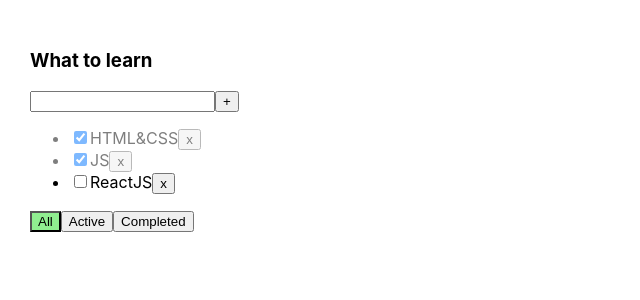
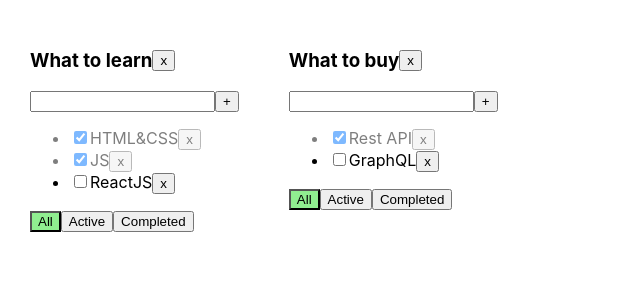
Before and after one commit to farabek/1-todolist, a React (Create React App) app: page / in a window 1280 px wide. Shown: the top 300 px of the page, without its empty margins (0-640 px from the left). Built offline with nearby package versions, Linux system fonts and the light colour scheme.

Commit message:
changes all files

```diff
--- a/src/App.css
+++ b/src/App.css
@@ -22,3 +22,8 @@
 .is-done {
   opacity: 0.5;
 }
+
+.todolist-title-container {
+  display: flex;
+  align-items: center;
+}
--- a/src/App.tsx
+++ b/src/App.tsx
@@ -11,61 +11,239 @@
 
 export type FilterValuesType = 'all' | 'active' | 'completed';
 
+type TodolistType = {
+  id: string;
+  title: string;
+  filter: FilterValuesType;
+};
+
+export type TasksStateType = {
+  [key: string]: TaskType[];
+};
+
 function App() {
-  const [tasks, setTasks] = useState<TaskType[]>([
+  // const [tasks, setTasks] = useState<TaskType[]>([
+  //   { id: v1(), title: 'HTML&CSS', isDone: true },
+  //   { id: v1(), title: 'JS', isDone: true },
+  //   { id: v1(), title: 'ReactJS', isDone: false },
+  // ]);
+
+  // const [filter, setFilter] = useState<FilterValuesType>('all');
+
+  let todolistID1 = v1();
+  let todolistID2 = v1();
+
+  let [todolists, setTodolists] = useState<TodolistType[]>([
+    { id: todolistID1, title: 'What to learn', filter: 'all' },
+    { id: todolistID2, title: 'What to buy', filter: 'all' },
+  ]);
+
+  let [tasks, setTasks] = useState<TasksStateType>({
+    [todolistID1]: [
       { id: v1(), title: 'HTML&CSS', isDone: true },
       { id: v1(), title: 'JS', isDone: true },
       { id: v1(), title: 'ReactJS', isDone: false },
-  ]);
+    ],
+    [todolistID2]: [
+      { id: v1(), title: 'Rest API', isDone: true },
+      { id: v1(), title: 'GraphQL', isDone: false },
+    ],
+  });
 
-  const [filter, setFilter] = useState<FilterValuesType>('all');
+  /////////////////////////////////////////////////////////////////
+  // const removeTask = (taskId: string) => {
+  //   const filteredTasks = tasks.filter((task) => {
+  //     return task.id !== taskId;
+  //   });
+  //   setTasks(filteredTasks);
+  // };
 
-  const removeTask = (taskId: string) => {
-    const filteredTasks = tasks.filter((task) => {
-      return task.id !== taskId;
-    });
-    setTasks(filteredTasks);
+  // // 1 ВАРИАНТ
+  // const removeTask = (taskId: string, todolistId: string) => {
+  //   // 1. Найдем таски для тудулиста, в котором будет происходить удаление
+  //   const todolistTasks = tasks[todolistId]
+  //   // 2. Удалим таску по которой кликнули
+  //   const newTodolistTasks = todolistTasks.filter(t => t.id !== taskId)
+  //   // 3. Перезапишем массив тасок на новый (отфильтрованный) массив
+  //   tasks[todolistId] = newTodolistTasks
+  //   // 4. Засетаем в state копию объекта, чтобы React отреагировал перерисовкой
+  //   setTasks({ ...tasks, newTodolistTasks })
+  // }
+  // 2 ВАРИАНТ
+  const removeTask = (taskId: string, todolistId: string) => {
+    const newTodolistTasks = {
+      ...tasks,
+      [todolistId]: tasks[todolistId].filter((t) => t.id !== taskId),
     };
+    setTasks(newTodolistTasks);
+  };
+  // // 3 ВАРИАНТ
+  // setTasks({ ...tasks, [todolistId]: tasks[todolistId].filter(t => t.id !== taskId) })
 
-  const addTask = (title: string) => {
+  /////////////////////////////////////////////////////////////////////
+
+  // const addTask = (title: string) => {
+  //   const newTask = {
+  //     id: v1(),
+  //     title: title,
+  //     isDone: false,
+  //   };
+  //   const newTasks = [newTask, ...tasks];
+  //   setTasks(newTasks);
+  // };
+
+  // // 1 ВАРИАНТ
+  // const addTask = (title: string, todolistId: string) => {
+  //   // 1. Создадим новую таску
+  //   const newTask = {
+  //     id: v1(),
+  //     title: title,
+  //     isDone: false,
+  //   };
+  //   // 2. Найдем массив тасок для тудулиста, в который будем добавлять новую таску
+  //   const todolistTasks = tasks[todolistId];
+  //   // 3. Перезапишем массив тасок на новый массив, добавив в начало новую таску
+  //   tasks[todolistId] = [newTask, ...todolistTasks];
+  //   // 4. Засетаем в state копию объекта, чтобы React отреагировал перерисовкой
+  //   setTasks({ ...tasks });
+  // };
+  // 2 ВАРИАНТ
+  const addTask = (title: string, todolistId: string) => {
     const newTask = {
       id: v1(),
       title: title,
       isDone: false,
     };
-    const newTasks = [newTask, ...tasks];
-    setTasks(newTasks);
+    const newTodolistTasks = { ...tasks, [todolistId]: [newTask, ...tasks[todolistId]] };
+    setTasks(newTodolistTasks);
+  };
+  // // 3 ВАРИАНТ
+  // const addTask = (title: string, todolistId: string) => {
+  //   const newTask = {
+  //     id: v1(),
+  //     title: title,
+  //     isDone: false,
+  //   };
+  //   setTasks({ ...tasks, [todolistId]: [newTask, ...tasks[todolistId]] });
+  // };
+
+  /////////////////////////////////////////////////////////////////////
+
+  // const changeFilter = (filter: FilterValuesType) => {
+  //   setFilter(filter);
+  // };
+  const changeFilter = (filter: FilterValuesType, todolistId: string) => {
+    const newTodolists = todolists.map((tl) => {
+      return tl.id === todolistId ? { ...tl, filter } : tl;
+    });
+    setTodolists(newTodolists);
   };
 
-  const changeFilter = (filter: FilterValuesType) => {
-    setFilter(filter);
+  /////////////////////////////////////////////////////////////////////
+
+  // const changeTaskStatus = (taskId: string, taskStatus: boolean) => {
+  //   const newState = tasks.map((t) => (t.id === taskId ? { ...t, isDone: taskStatus } : t));
+  //   setTasks(newState);
+  // };
+  // // 1 ВАРИАНТ
+  // const changeTaskStatus = (taskId: string, taskStatus: boolean, todolistId: string) => {
+  //   // 1. Найдем таски для тудулиста, в котором будет происходить изменение
+  //   const todolistTasks = tasks[todolistId]
+  //   // 2. Пробежимся по таскам и изменим статус таски по которой нажали
+  //   const newTodolistTasks = todolistTasks.map(t =>
+  //     t.id === taskId ? { ...t, isDone: taskStatus } : t
+  //   )
+  //   // 3. Перезапишем массив тасок на новый массив, с уже измененным статусом у таски
+  //   tasks[todolistId] = newTodolistTasks
+  //   // 4. Засетаем в state копию объекта, чтобы React отреагировал перерисовкой
+  //   setTasks({ ...tasks })
+  // }
+  // 2 ВАРИАНТ
+  const changeTaskStatus = (taskId: string, taskStatus: boolean, todolistId: string) => {
+    const newTodolistTasks = {
+      ...tasks,
+      [todolistId]: tasks[todolistId].map((t) =>
+        t.id === taskId ? { ...t, isDone: taskStatus } : t,
+      ),
+    };
+    setTasks(newTodolistTasks);
+  };
+  // // 3 ВАРИАНТ
+  // const changeTaskStatus = (taskId: string, taskStatus: boolean, todolistId: string) => {
+  //   setTasks({
+  //     ...tasks,
+  //     [todolistId]: tasks[todolistId].map((t) =>
+  //       t.id === taskId ? { ...t, isDone: taskStatus } : t,
+  //     ),
+  //   });
+  // };
+
+  /////////////////////////////////////////////////////////////////////
+
+  const removeTodolist = (todolistId: string) => {
+    const newTodolists = todolists.filter((tl) => tl.id !== todolistId);
+    setTodolists(newTodolists);
+
+    // удалим таски для тудулиста из стейта где мы храним таски
+    delete tasks[todolistId];
+    // засетаем в state копию объекта
+    setTasks({ ...tasks });
   };
 
-  const changeTaskStatus = (taskId: string, taskStatus: boolean) => {
-    const newState = tasks.map((t) => (t.id === taskId ? { ...t, isDone: taskStatus } : t));
-    setTasks(newState);
-  };
+  /////////////////////////////////////////////////////////////////////
 
-  let tasksForTodolist = tasks;
-  if (filter === 'active') {
-    tasksForTodolist = tasks.filter((task) => !task.isDone);
+  // let tasksForTodolist = tasks;
+  // if (filter === 'active') {
+  //   tasksForTodolist = tasks.filter((task) => !task.isDone);
+  // }
+
+  // if (filter === 'completed') {
+  //   tasksForTodolist = tasks.filter((task) => task.isDone);
+  // }
+
+  // return (
+  //   <div className="App">
+  //     <Todolist
+  //       title="What to learn"
+  //       tasks={tasksForTodolist}
+  //       removeTask={removeTask}
+  //       changeFilter={changeFilter}
+  //       addTask={addTask}
+  //       changeTaskStatus={changeTaskStatus}
+  //       filter={filter}
+  //     />
+  //   </div>
+  // );
+
+  return (
+    <div className="App">
+      {todolists.map((tl) => {
+        const allTodolistTasks = tasks[tl.id];
+        let tasksForTodolist = allTodolistTasks;
+
+        if (tl.filter === 'active') {
+          tasksForTodolist = allTodolistTasks.filter((task) => !task.isDone);
         }
 
-  if (filter === 'completed') {
-    tasksForTodolist = tasks.filter((task) => task.isDone);
+        if (tl.filter === 'completed') {
+          tasksForTodolist = allTodolistTasks.filter((task) => task.isDone);
         }
 
         return (
-    <div className="App">
           <Todolist
-        title="What to learn"
+            key={tl.id}
+            todolistId={tl.id}
+            title={tl.title}
             tasks={tasksForTodolist}
             removeTask={removeTask}
             changeFilter={changeFilter}
             addTask={addTask}
             changeTaskStatus={changeTaskStatus}
-        filter={filter}
+            filter={tl.filter}
+            removeTodolist={removeTodolist}
           />
+        );
+      })}
     </div>
   );
 }
--- a/src/Todolist.tsx
+++ b/src/Todolist.tsx
@@ -1,88 +1,136 @@
-import {FilterValuesType, TaskType} from "./App";
-import {ChangeEvent, KeyboardEvent, useState} from "react";
-import {Button} from "./Button";
+import { FilterValuesType, TaskType } from './App';
+import { ChangeEvent, KeyboardEvent, useState } from 'react';
+import { Button } from './Button';
 
+// type PropsType = {
+// 	title: string
+// 	tasks: TaskType[]
+// 	removeTask: (taskId: string) => void
+// 	changeFilter: (filter: FilterValuesType) => void
+// 	addTask: (title: string) => void
+// 	changeTaskStatus: (taskId: string, taskStatus: boolean) => void
+// 	filter: FilterValuesType
+// }
 type PropsType = {
-	title: string
-	tasks: TaskType[]
-	removeTask: (taskId: string) => void
-	changeFilter: (filter: FilterValuesType) => void
-	addTask: (title: string) => void
-	changeTaskStatus: (taskId: string, taskStatus: boolean) => void
-	filter: FilterValuesType
-}
+  title: string;
+  todolistId: string;
+  tasks: TaskType[];
+  removeTask: (taskId: string, todolistId: string) => void;
+  changeFilter: (filter: FilterValuesType, todolistId: string) => void;
+  addTask: (title: string, todolistId: string) => void;
+  changeTaskStatus: (taskId: string, taskStatus: boolean, todolistId: string) => void;
+  filter: FilterValuesType;
+  removeTodolist: (todolistId: string) => void;
+};
 
 export const Todolist = (props: PropsType) => {
-	const {title, tasks, filter, removeTask, changeFilter, addTask, changeTaskStatus} = props
+  const {
+    title,
+    tasks,
+    filter,
+    removeTask,
+    changeFilter,
+    addTask,
+    changeTaskStatus,
+    todolistId,
+    removeTodolist,
+  } = props;
 
-	const [taskTitle, setTaskTitle] = useState('')
-	const [error, setError] = useState<string | null>(null)
+  const [taskTitle, setTaskTitle] = useState('');
+  const [error, setError] = useState<string | null>(null);
 
   const addTaskHandler = () => {
     if (taskTitle.trim() !== '') {
-			addTask(taskTitle.trim())
-			setTaskTitle('')
+      //   addTask(taskTitle.trim());
+      addTask(taskTitle.trim(), todolistId);
+      setTaskTitle('');
     } else {
-			setError('Title is required')
+      setError('Title is required');
     }
-	}
+  };
 
   const changeTaskTitleHandler = (event: ChangeEvent<HTMLInputElement>) => {
-		setTaskTitle(event.currentTarget.value)
-	}
+    setTaskTitle(event.currentTarget.value);
+  };
 
   const addTaskOnKeyUpHandler = (event: KeyboardEvent<HTMLInputElement>) => {
-		setError(null)
+    setError(null);
     if (event.key === 'Enter') {
-			addTaskHandler()
+      addTaskHandler();
     }
-	}
+  };
 
+  //   const changeFilterTasksHandler = (filter: FilterValuesType) => {
+  //     changeFilter(filter);
+  //   };
   const changeFilterTasksHandler = (filter: FilterValuesType) => {
-		changeFilter(filter)
-	}
+    changeFilter(filter, todolistId);
+  };
+
+  const removeTodolistHandler = () => {
+    removeTodolist(todolistId);
+  };
 
   return (
     <div>
+      {/* <h3>{title}</h3> */}
+      <div className={'todolist-title-container'}>
         <h3>{title}</h3>
+        <Button title={'x'} onClick={removeTodolistHandler} />
+      </div>{' '}
       <div>
         <input
-					className={error ? 'error': ''}
+          className={error ? 'error' : ''}
           value={taskTitle}
           onChange={changeTaskTitleHandler}
           onKeyUp={addTaskOnKeyUpHandler}
         />
-				<Button title={'+'} onClick={addTaskHandler}/>
-				{error && <div className={'error-message'}>{error}</div> }
+        <Button title={'+'} onClick={addTaskHandler} />
+        {error && <div className={'error-message'}>{error}</div>}
       </div>
-			{
-				tasks.length === 0
-					? <p>Тасок нет</p>
-					: <ul>
+      {tasks.length === 0 ? (
+        <p>Тасок нет</p>
+      ) : (
+        <ul>
           {tasks.map((task) => {
-
             const removeTaskHandler = () => {
-								removeTask(task.id)
-							}
+              //   removeTask(task.id);
+              removeTask(task.id, todolistId);
+            };
 
             const changeTaskStatusHandler = (e: ChangeEvent<HTMLInputElement>) => {
-								const newStatusValue = e.currentTarget.checked
-								changeTaskStatus(task.id, newStatusValue)
-							}
+              const newStatusValue = e.currentTarget.checked;
+              //   changeTaskStatus(task.id, newStatusValue);
+              changeTaskStatus(task.id, newStatusValue, todolistId);
+            };
 
-							return <li key={task.id} className={task.isDone ? 'is-done' : ''}>
-								<input type="checkbox" checked={task.isDone} onChange={changeTaskStatusHandler}/>
+            return (
+              <li key={task.id} className={task.isDone ? 'is-done' : ''}>
+                <input type="checkbox" checked={task.isDone} onChange={changeTaskStatusHandler} />
                 <span>{task.title}</span>
-								<Button onClick={removeTaskHandler} title={'x'}/>
+                <Button onClick={removeTaskHandler} title={'x'} />
               </li>
+            );
           })}
         </ul>
-			}
+      )}
       <div>
-				<Button className={filter === 'all' ? 'active-filter' : '' } title={'All'} onClick={()=> changeFilterTasksHandler('all')}/>
-				<Button className={filter === 'active' ? 'active-filter' : '' } title={'Active'} onClick={()=> changeFilterTasksHandler('active')}/>
-				<Button className={filter === 'completed' ? 'active-filter' : '' } title={'Completed'} onClick={()=> changeFilterTasksHandler('completed')}/>
+        <Button
+          className={filter === 'all' ? 'active-filter' : ''}
+          title={'All'}
+          onClick={() => changeFilterTasksHandler('all')}
+        />
+        <Button
+          className={filter === 'active' ? 'active-filter' : ''}
+          title={'Active'}
+          onClick={() => changeFilterTasksHandler('active')}
+        />
+        <Button
+          className={filter === 'completed' ? 'active-filter' : ''}
+          title={'Completed'}
+          onClick={() => changeFilterTasksHandler('completed')}
+        />
       </div>
     </div>
-	)
-}
+  );
+};
```
Lines whose indentation alone changed are shown as unchanged.
